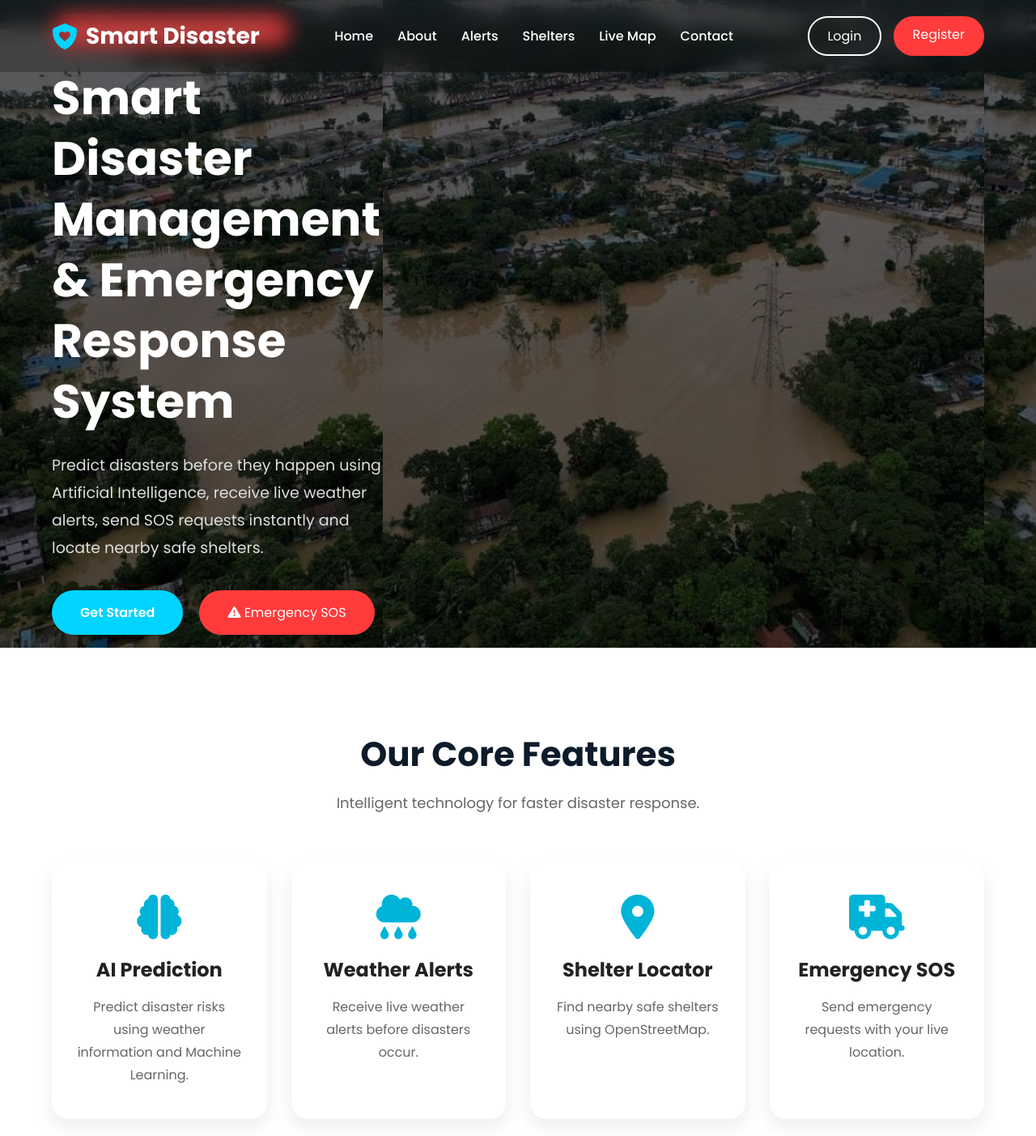
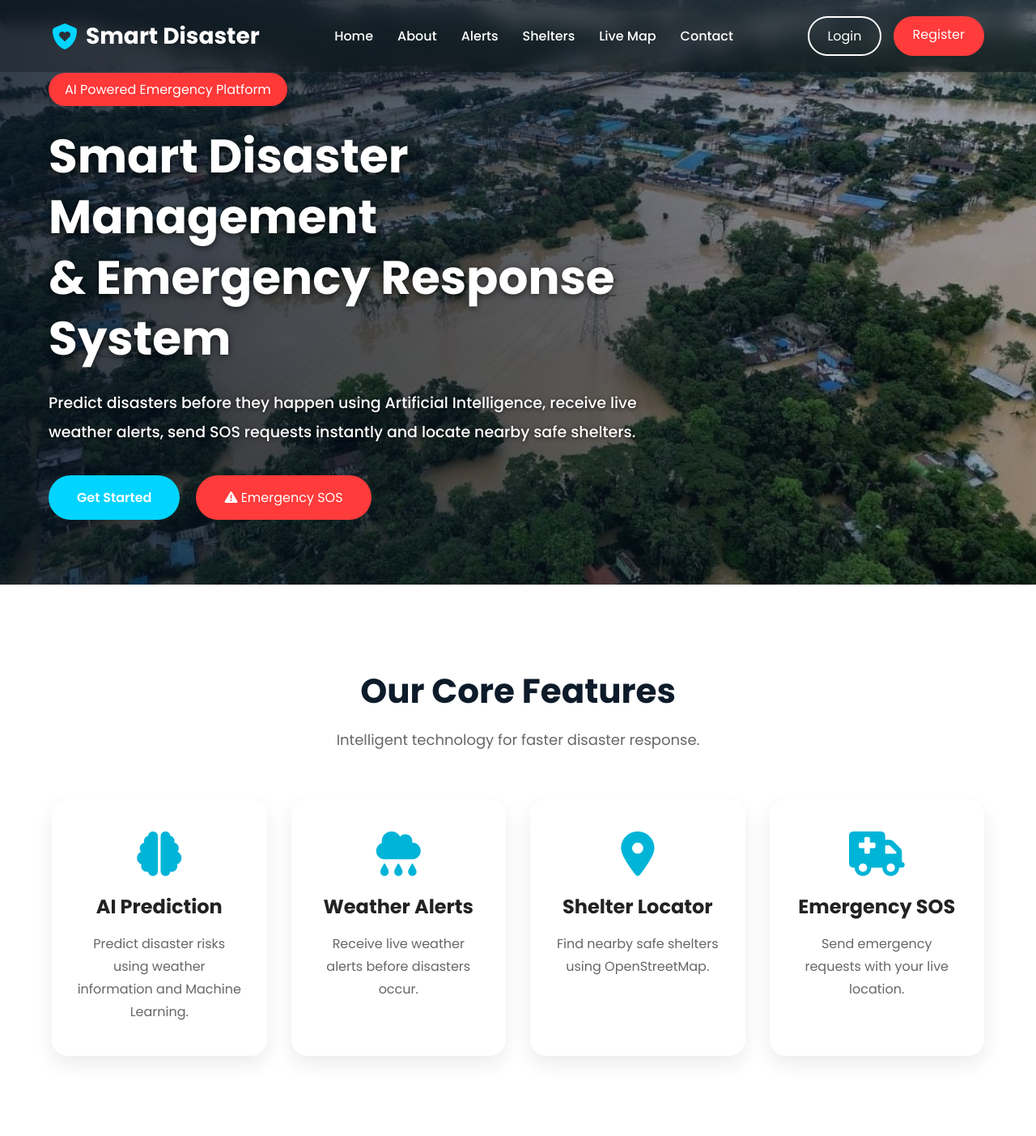
Before and after one commit to jliya99/Smart-Disaster-Management-System, a Flask app: page / in a window 1280 px wide. Shown: the top 1403 px of the page at 81% size. Run offline with Flask 3, Linux system fonts and the light colour scheme; parts of the project's set-up code (start-up, migrations or seed data) failed here and were passed over.

Commit message:
Update project and secure credentials

```diff
--- a/static/css/style.css
+++ b/static/css/style.css
@@ -1319,3 +1319,128 @@ display:none;
 }
 
 }
+
+/* FULL BACKGROUND HERO IMAGE */
+
+.hero {
+    position: relative;
+    min-height: 680px;
+    display: flex;
+    align-items: center;
+    overflow: hidden;
+    background-image: url("/static/images/hero.jpeg");
+    background-size: cover;
+    background-position: center;
+    background-repeat: no-repeat;
+}
+
+.hero-overlay {
+    position: absolute;
+    inset: 0;
+    background: linear-gradient(
+        90deg,
+        rgba(5, 18, 32, 0.88) 0%,
+        rgba(5, 18, 32, 0.65) 55%,
+        rgba(5, 18, 32, 0.30) 100%
+    );
+    z-index: 1;
+}
+
+.hero-content {
+    position: relative;
+    z-index: 2;
+    width: 100%;
+    max-width: 1200px;
+    margin: 0 auto;
+    padding: 60px 20px;
+}
+
+.hero-left {
+    width: 65%;
+    max-width: 780px;
+}
+
+.hero-left h1 {
+    color: white;
+}
+
+.hero-left p {
+    color: #eeeeee;
+    line-height: 1.9;
+}
+
+@media (max-width: 768px) {
+    .hero {
+        min-height: 620px;
+    }
+
+    .hero-overlay {
+        background: rgba(5, 18, 32, 0.78);
+    }
+
+    .hero-left {
+        width: 100%;
+    }
+
+    .hero-left h1 {
+        font-size: 36px;
+    }
+}
+
+/* FIX HERO TEXT VISIBILITY */
+
+.hero {
+    position: relative;
+    isolation: isolate;
+    background-position: center center;
+    background-size: cover;
+}
+
+.hero-overlay {
+    background: linear-gradient(
+        90deg,
+        rgba(5, 18, 32, 0.78) 0%,
+        rgba(5, 18, 32, 0.58) 55%,
+        rgba(5, 18, 32, 0.25) 100%
+    ) !important;
+    z-index: 0;
+}
+
+.hero-content {
+    position: relative;
+    z-index: 2;
+    padding-top: 80px;
+    padding-bottom: 80px;
+}
+
+.hero-left {
+    position: relative;
+    z-index: 3;
+}
+
+.hero-tag {
+    position: relative;
+    z-index: 4;
+    display: inline-block;
+    margin-top: 10px;
+    margin-bottom: 24px;
+    background: #ff3838;
+    color: #ffffff;
+    text-shadow: none;
+}
+
+.hero-left h1 {
+    color: #ffffff;
+    text-shadow: 0 2px 8px rgba(0, 0, 0, 0.65);
+}
+
+.hero-left p {
+    color: #ffffff;
+    text-shadow: 0 1px 5px rgba(0, 0, 0, 0.8);
+    font-weight: 500;
+}
+
+.hero-buttons {
+    position: relative;
+    z-index: 4;
+}
--- a/templates/index.html
+++ b/templates/index.html
@@ -78,74 +78,53 @@
 
 
 
-    <!-- ================= HERO SECTION ================= -->
 
-    <section class="hero">
 
-        <div class="hero-overlay"></div>
+<!-- ================= HERO SECTION ================= -->
 
-        <div class="container hero-content">
-
-            <div class="hero-left">
-
-                <span class="hero-tag">
-
-                    AI Powered Emergency Platform
-
-                </span>
-
-                <h1>
-
-                    Smart Disaster Management
-                    <br>
-                    &
-                    Emergency Response System
-
-                </h1>
-
-                <p>
-
-                    Predict disasters before they happen using Artificial
-                    Intelligence, receive live weather alerts, send SOS
-                    requests instantly and locate nearby safe shelters.
-
-                </p>
-
-                <div class="hero-buttons">
-
-                    <a href="/register" class="primary-btn">
-
-                        Get Started
-
-                    </a>
-
-                    <a href="/sos" class="danger-btn">
-
-                        <i class="fa-solid fa-triangle-exclamation"></i>
-
-                        Emergency SOS
-
-                    </a>
-
-                </div>
-
-            </div>
-
-            <section class="hero">
+<section class="hero">
     <div class="hero-overlay"></div>
 
     <div class="container hero-content">
 
         <div class="hero-left">
 
+            <span class="hero-tag">
+                AI Powered Emergency Platform
+            </span>
+
+            <h1>
+                Smart Disaster Management
+                <br>
+                &amp; Emergency Response System
+            </h1>
+
+            <p>
+                Predict disasters before they happen using Artificial
+                Intelligence, receive live weather alerts, send SOS
+                requests instantly and locate nearby safe shelters.
+            </p>
+
+            <div class="hero-buttons">
+
+                <a href="/register" class="primary-btn">
+                    Get Started
+                </a>
+
+                <a href="/sos" class="danger-btn">
+                    <i class="fa-solid fa-triangle-exclamation"></i>
+                    Emergency SOS
+                </a>
+
+            </div>
+
         </div>
 
     </div>
 </section>
 
-        </div>
+<!-- ================= END HERO SECTION ================= -->
 
-    </section>
 
 
 
@@ -670,7 +649,7 @@
 
             <div class="volunteer-left">
 
-               <img src="{{ url_for('static', filename='images/volunteer.jpeg') }}" alt="Volunteer">
+               <img src="{{ url_for('static', filename='images/volunteen.jpeg') }}" alt="Volunteer">
 
             </div>
 
```
Also changed, not shown: templates/shelters.html (+37 -35 lines), static/images/Barguna shelter.png, static/images/barisal  shelter.png, static/images/hero-bg.jpg (deleted), static/images/hero.jpeg (renamed from static/images/disaster.jpg.jpeg), static/images/map.png, static/images/patuakhali shelter.png, static/images/volunteen.jpeg (renamed from volunteen.jpeg).
